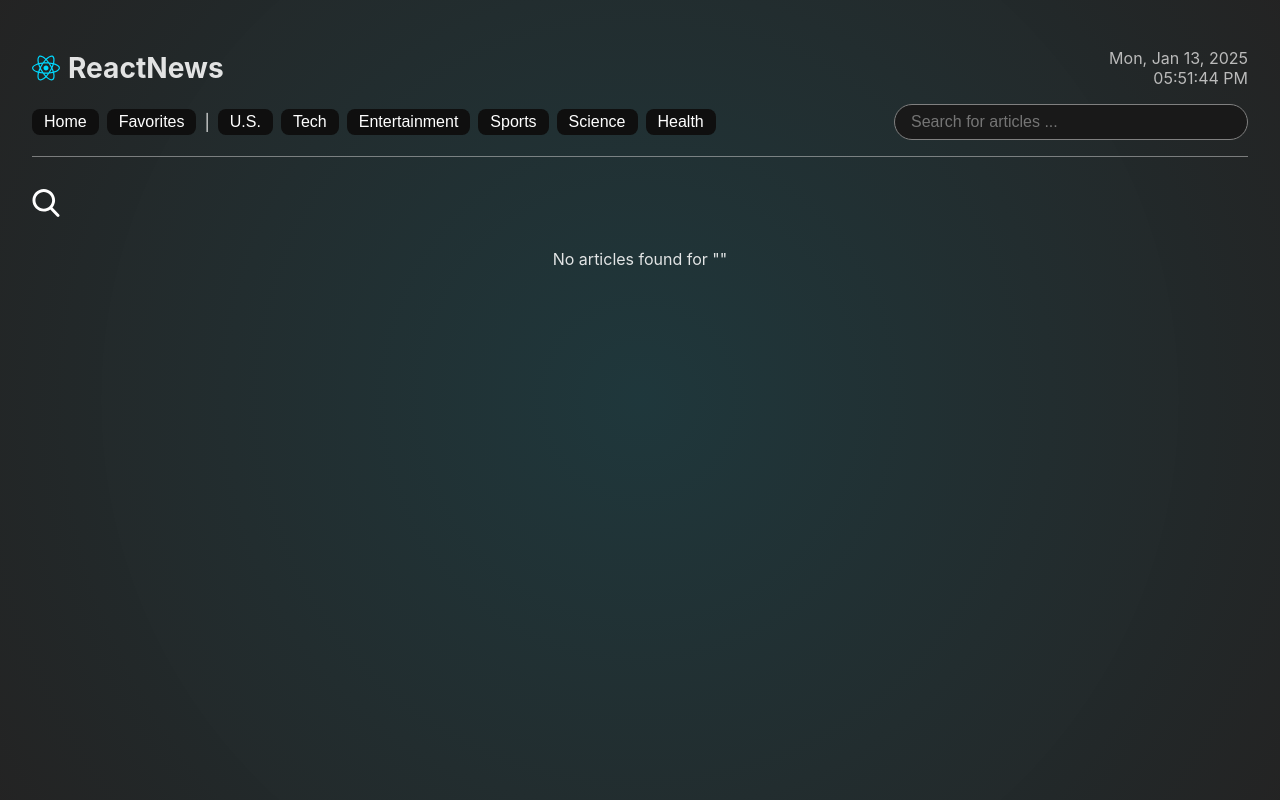
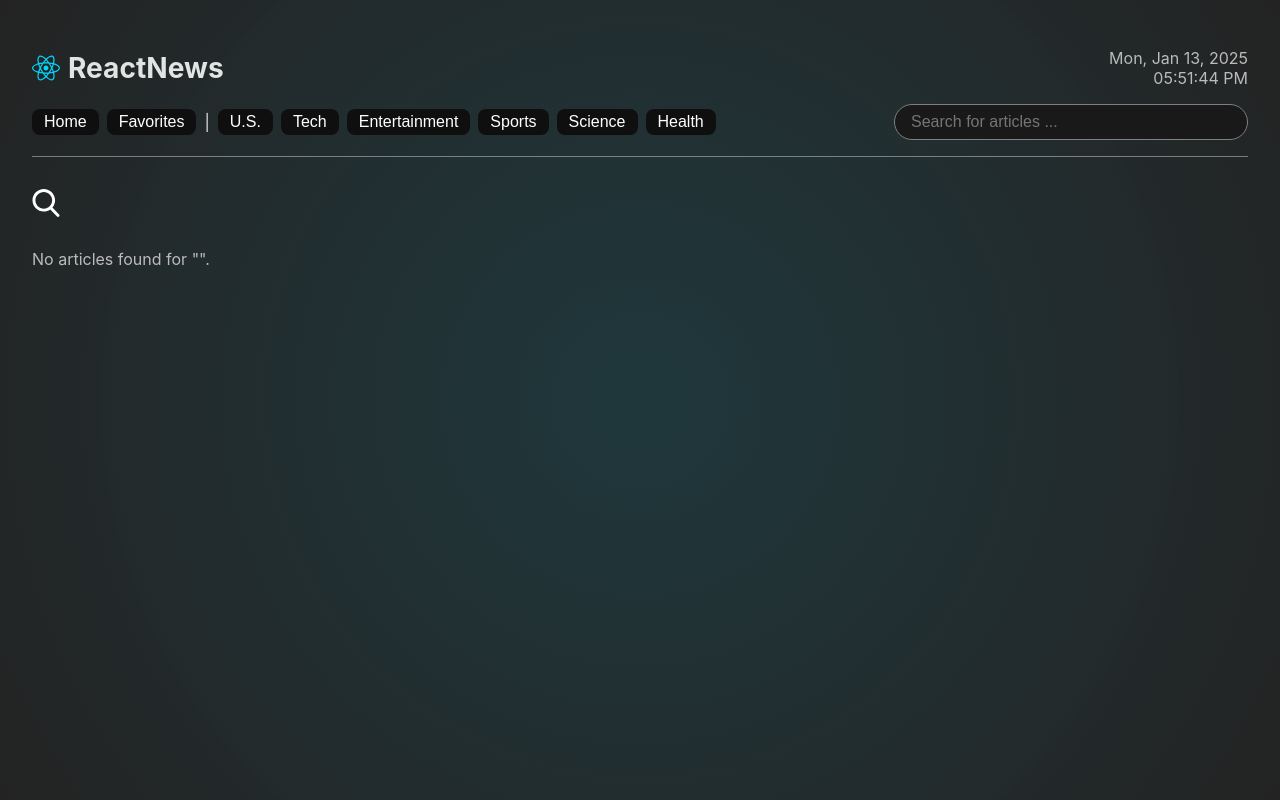
Before and after one commit to loganmwiggins/ReactNews, a React (Vite) app in the folder reactnews.client/: page /results in a window 1280 px wide. Built offline with nearby package versions, Linux system fonts and the light colour scheme.

Commit message:
configure empty msgs

```diff
--- a/reactnews.client/src/components/Favorites.jsx
+++ b/reactnews.client/src/components/Favorites.jsx
@@ -41,7 +41,13 @@ function Favorites() {
     </div>
 
     <div className="news-container">
-      {favArticles}
+    {
+      favArticles.length > 0 ? (
+        favArticles
+      ) : (
+        <p className="empty-msg">No favorited articles yet. Click an article's <img src="/assets/heart.svg" draggable="false" /> icon to save it here.</p>
+      )
+    }
     </div>
   </>
   );
--- a/reactnews.client/src/components/HomeFeed.jsx
+++ b/reactnews.client/src/components/HomeFeed.jsx
@@ -53,7 +53,13 @@ function HomeFeed() {
         </div>
 
         <div className="news-container">
-            {topArticles}
+        {
+            topArticles.length > 0 ? (
+                topArticles
+            ) : (
+                <p className="empty-msg">Loading ...</p>
+            )
+        }
         </div>
     </>
     );
--- a/reactnews.client/src/components/SearchResults.jsx
+++ b/reactnews.client/src/components/SearchResults.jsx
@@ -5,34 +5,6 @@ import ArticleCard from './ArticleCard';
 function SearchResults() {
     const [searchParams] = useSearchParams();
     const query = searchParams.get('query');
-
-    // const [articlesJson, setArticlesJson] = useState([]);
-    // const url = "https://localhost:7081/api/SearchedArticles";
-
-    // // useEffect to listen for changes to 'query'
-    // useEffect(()=>{
-    //     async function fetchSearchedArticles() {
-    //         try {
-    //             const response = await fetch(`${url}/${query}`);
-    //             if (!response.ok) {
-    //                 alert(response.status);
-    //                 throw new Error(`Response status: ${response.status}`);
-    //             }
-    //             const json = await response.json();
-
-    //             setArticlesJson(json);
-    //         }
-    //         catch (error) {
-    //             alert(error.message);
-    //             console.error(error.message);
-    //         }
-    //     }
-
-    //     // Call the fetch function whenever the query changes
-    //     if (query) {
-    //         fetchSearchedArticles()
-    //     }
-    // }, [query]);    // Add 'query' as a dependency
 
     const [articles, setArticles] = useState([]);   // External API articles
     const [favorites, setFavorites] = useState([]); // Favorited articles from DB
@@ -90,7 +62,7 @@ function SearchResults() {
                 searchedArticles.length > 0 ? (
                     searchedArticles
                 ) : (
-                    <p>No articles found for "{query}"</p>
+                    <p className="empty-msg">No articles found for "{query}".</p>
                 )
             }
             </div>
--- a/reactnews.client/src/index.css
+++ b/reactnews.client/src/index.css
@@ -149,3 +149,16 @@ button:focus-visible {
   margin: 0 auto;
   padding: 2rem 0;
 }
+
+.empty-msg {
+  display: flex;
+  align-items: center;
+  text-align: left;
+  color: var(--text-fourth);
+
+  img {
+    width: 1rem;
+    margin: 0 .5rem;
+    filter: invert(81%) sepia(0%) saturate(1%) hue-rotate(250deg) brightness(93%) contrast(94%);
+  }
+}
--- a/reactnews.client/src/stylesheets/ArticleCard.css
+++ b/reactnews.client/src/stylesheets/ArticleCard.css
@@ -45,7 +45,6 @@
     font-size: 1.2rem;
     margin-bottom: 8px;
     color: var(--text-primary);
-    /* color: var(--accent-blue); */
     font-weight: bold;
 }
 
```
Also changed, not shown: reactnews.client/src/stylesheets/SearchResults.css (deleted).
